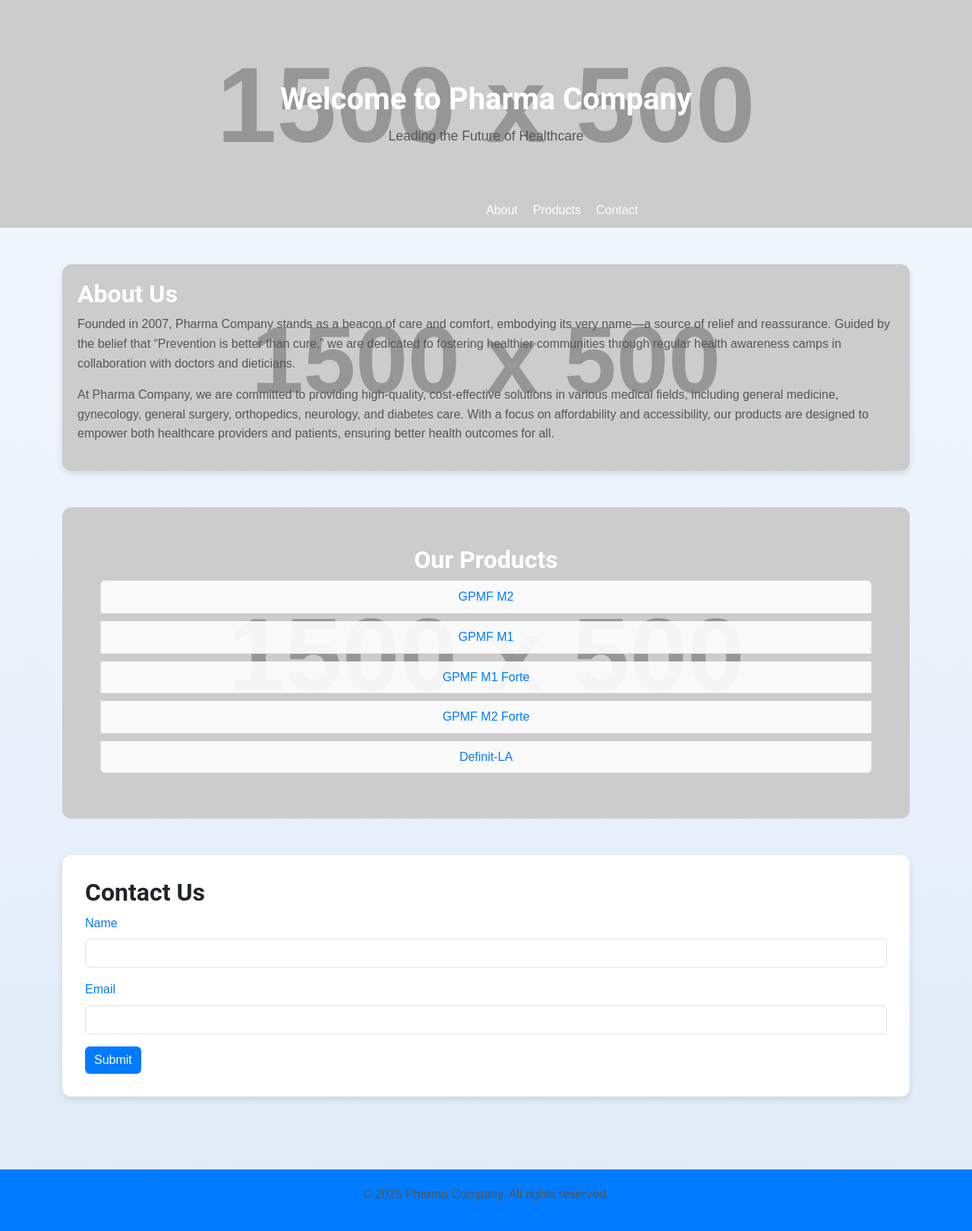
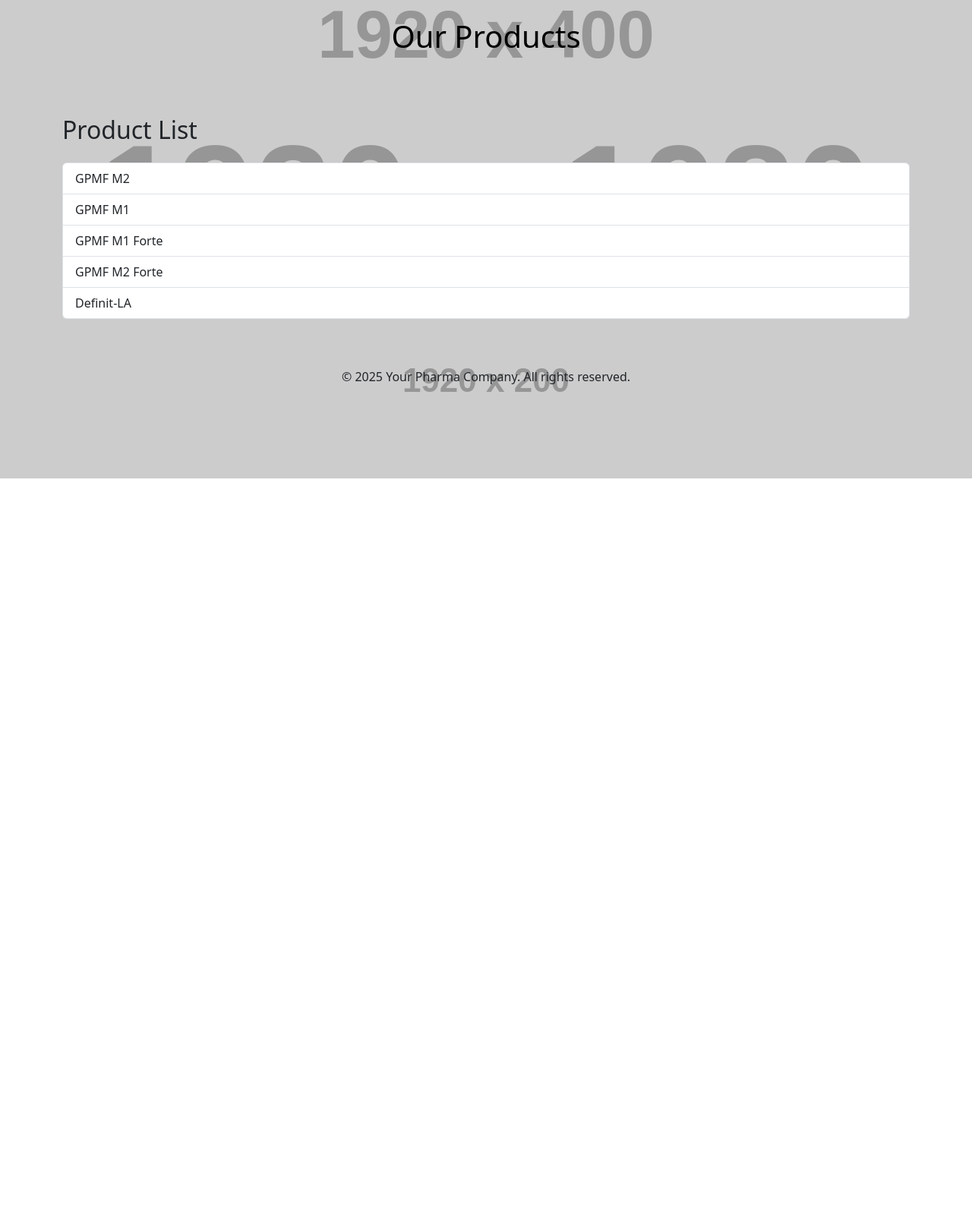
Before and after one commit to Solaceremedies/Website, a plain HTML site: page index.html in a window 1280 px wide. Shown: the whole page at 76% size. After the commit the page ends 800 px from the top, so only its background shows below. Drawn offline with nearby package versions, Linux system fonts and the light colour scheme; placeholder pictures from the web are drawn by us.

Commit message:
Update index.html

```diff
--- a/index.html
+++ b/index.html
@@ -3,205 +3,35 @@
 <head>
   <meta charset="UTF-8">
   <meta name="viewport" content="width=device-width, initial-scale=1.0">
-  <title>Pharma Company</title>
+  <title>Product List</title>
   <link rel="stylesheet" href="https://cdn.jsdelivr.net/npm/bootstrap@5.3.0-alpha1/dist/css/bootstrap.min.css">
   <style>
-    /* General Styles */
+    .product-item {
+      transition: transform 0.2s;
+    }
+    .product-item:hover {
+      transform: scale(1.02);
+    }
+    header {
+      background: url('https://via.placeholder.com/1920x400') center/cover no-repeat;
+      color: black;
+    }
     body {
-      font-family: 'Arial', sans-serif;
-      line-height: 1.6;
-      margin: 0;
-      padding: 0;
-      background: linear-gradient(to bottom, #f4f9ff, #e0ebf8);
+      background: url('https://via.placeholder.com/1920x1080') center/cover no-repeat;
     }
-
-    h1, h2 {
-      font-family: 'Roboto', sans-serif;
-      font-weight: bold;
-    }
-
-    p {
-      color: #555;
-    }
-
-    /* Header Section */
-    header {
-      background: url('https://via.placeholder.com/1500x500?text=Pharmaceutical+Innovation') no-repeat center center/cover;
-      height: 300px;
-      color: white;
-      text-align: center;
-      display: flex;
-      flex-direction: column;
-      justify-content: center;
-      align-items: center;
-      position: relative;
-    }
-
-    header h1 {
-      font-size: 2.5rem;
-      margin: 0;
-    }
-
-    header p {
-      font-size: 1.1rem;
-      margin: 10px 0 0;
-    }
-
-    .burger-menu {
-      display: none;
-      cursor: pointer;
-      flex-direction: column;
-      gap: 5px;
-      position: absolute;
-      top: 20px;
-      right: 20px;
-    }
-
-    .burger-menu div {
-      width: 25px;
-      height: 3px;
-      background-color: white;
-    }
-
-    .nav-links {
-      display: flex;
-      gap: 20px;
-      position: absolute;
-      bottom: 10px;
-    }
-
-    .nav-links a {
-      text-decoration: none;
-      color: white;
-      font-size: 1rem;
-      transition: color 0.3s;
-    }
-
-    .nav-links a:hover {
-      color: #ffcc00;
-    }
-
-    .nav-links.mobile {
-      display: flex;
-      flex-direction: column;
-      gap: 10px;
-      background-color: #007bff;
-      position: absolute;
-      top: 60px;
-      right: 20px;
-      padding: 10px;
-      border-radius: 8px;
-    }
-
-    @media (max-width: 768px) {
-      .burger-menu {
-        display: flex;
-      }
-      .nav-links {
-        display: none;
-      }
-    }
-
-    /* About Section */
-    #about {
-      background: url('https://via.placeholder.com/1500x500?text=Pharma+Background') no-repeat center center/cover;
-      color: white;
-      border-radius: 12px;
-      padding: 20px;
-      margin-bottom: 30px;
-      box-shadow: 0 4px 10px rgba(0, 0, 0, 0.1);
-    }
-
-    /* Product Section */
-    #products {
-      background: url('https://via.placeholder.com/1500x500?text=Pharma+Products') no-repeat center center/cover;
-      color: white;
-      padding: 50px;
-      border-radius: 12px;
-      text-align: center;
-    }
-
-    .list-group-item {
-      background: rgba(255, 255, 255, 0.9);
-      color: #007bff;
-      margin-bottom: 10px;
-      transition: transform 0.3s, background 0.3s;
-    }
-
-    .list-group-item:hover {
-      transform: scale(1.05);
-      background: #007bff;
-      color: white;
-    }
-
-    /* Contact Section */
-    #contact {
-      background: white;
-      padding: 30px;
-      border-radius: 12px;
-      box-shadow: 0 4px 10px rgba(0, 0, 0, 0.1);
-    }
-
-    .form-label {
-      color: #007bff;
-    }
-
-    .btn-primary {
-      background-color: #007bff;
-      border: none;
-      transition: background-color 0.3s;
-    }
-
-    .btn-primary:hover {
-      background-color: #0056b3;
-    }
-
-    /* Footer */
     footer {
-      background: #007bff;
-      color: white;
-      text-align: center;
-      padding: 20px;
+      background: url('https://via.placeholder.com/1920x200') center/cover no-repeat;
     }
   </style>
 </head>
 <body>
-  <!-- Header Section -->
-  <header>
-    <h1>Welcome to Pharma Company</h1>
-    <p>Leading the Future of Healthcare</p>
-    <!-- Burger Menu -->
-    <div class="burger-menu" id="burgerMenu">
-      <div></div>
-      <div></div>
-      <div></div>
-    </div>
-    <!-- Navigation Links -->
-    <nav>
-      <div class="nav-links" id="navLinks">
-        <a href="#about">About</a>
-        <a href="#products">Products</a>
-        <a href="#contact">Contact</a>
-      </div>
-    </nav>
+  <header class="text-center py-4">
+    <h1>Our Products</h1>
   </header>
 
-  <!-- Main Content -->
   <main class="container py-5">
-    <!-- About Section -->
-    <section id="about" class="mb-5">
-      <h2>About Us</h2>
-      <p>
-        Founded in 2007, Pharma Company stands as a beacon of care and comfort, embodying its very name—a source of relief and reassurance. Guided by the belief that “Prevention is better than cure,” we are dedicated to fostering healthier communities through regular health awareness camps in collaboration with doctors and dieticians.
-      </p>
-      <p>
-        At Pharma Company, we are committed to providing high-quality, cost-effective solutions in various medical fields, including general medicine, gynecology, general surgery, orthopedics, neurology, and diabetes care. With a focus on affordability and accessibility, our products are designed to empower both healthcare providers and patients, ensuring better health outcomes for all.
-      </p>
-    </section>
-
-    <!-- Products Section -->
-    <section id="products" class="mb-5">
-      <h2>Our Products</h2>
+    <section>
+      <h2 class="mb-4">Product List</h2>
       <ul class="list-group">
         <li class="list-group-item">GPMF M2</li>
         <li class="list-group-item">GPMF M1</li>
@@ -210,37 +40,12 @@
         <li class="list-group-item">Definit-LA</li>
       </ul>
     </section>
-
-    <!-- Contact Section -->
-    <section id="contact" class="mb-5">
-      <h2>Contact Us</h2>
-      <form>
-        <div class="mb-3">
-          <label for="name" class="form-label">Name</label>
-          <input type="text" class="form-control" id="name">
-        </div>
-        <div class="mb-3">
-          <label for="email" class="form-label">Email</label>
-          <input type="email" class="form-control" id="email">
-        </div>
-        <button type="submit" class="btn btn-primary">Submit</button>
-      </form>
-    </section>
   </main>
 
-  <!-- Footer -->
-  <footer>
-    <p>&copy; 2025 Pharma Company. All rights reserved.</p>
+  <footer class="bg-light text-center py-3">
+    <p>&copy; 2025 Your Pharma Company. All rights reserved.</p>
   </footer>
 
-  <script>
-    // Burger Menu Toggle
-    const burgerMenu = document.getElementById('burgerMenu');
-    const navLinks = document.getElementById('navLinks');
-
-    burgerMenu.addEventListener('click', () => {
-      navLinks.classList.toggle('mobile');
-    });
-  </script>
+  <script src="https://cdn.jsdelivr.net/npm/bootstrap@5.3.0-alpha1/dist/js/bootstrap.bundle.min.js"></script>
 </body>
 </html>
```
